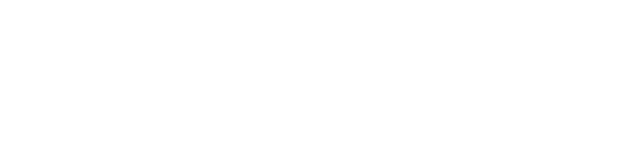
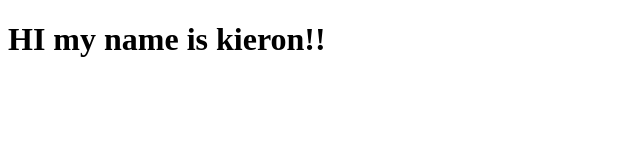
Before and after one commit to kieronisME/Bootstrap, a plain HTML site: page index.html in a window 1280 px wide. Shown: the whole page, without its empty margins (0-640 px from the left). Drawn offline with Linux system fonts and the light colour scheme.

Commit message:
git website test

```diff
--- a/index.html
+++ b/index.html
@@ -9,5 +9,7 @@
     <!-- comment 1 -->
     <!-- comment 2 -->
     <!-- comment 3 -->
+     <h1>HI my name is kieron!!
+     </h1>
 </body>
 </html>
```
